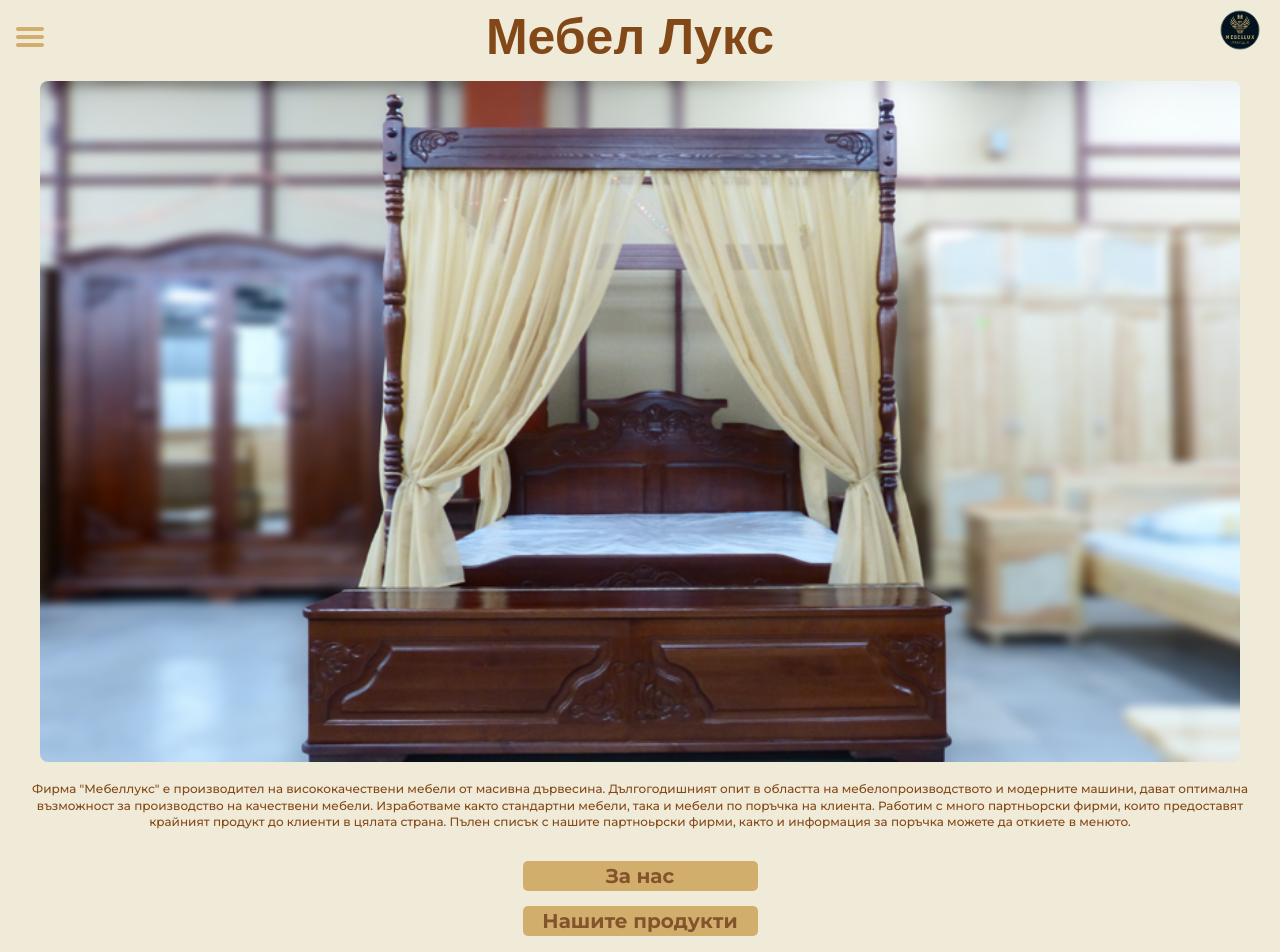
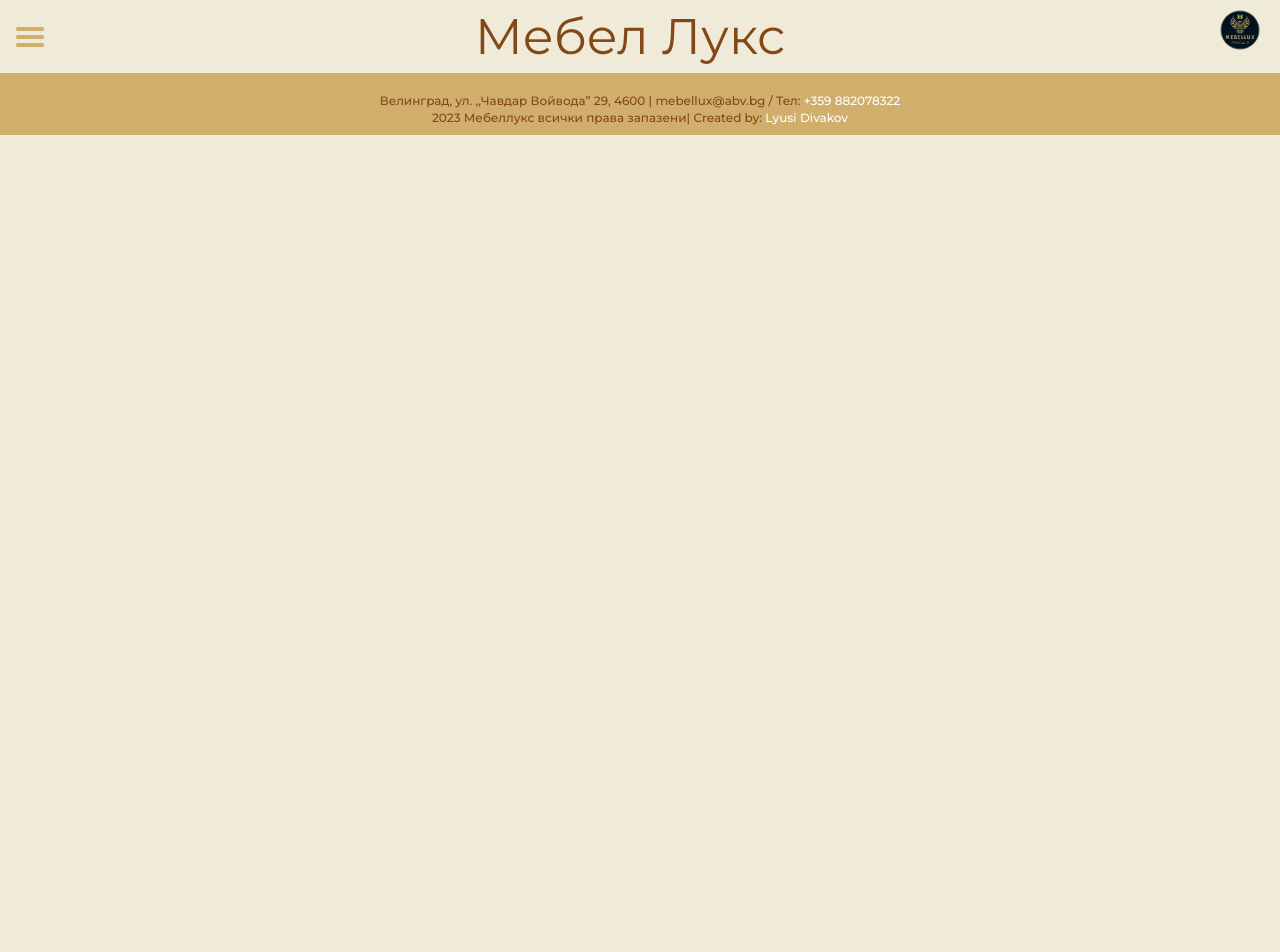
Before and after one commit to DivakovDev/MebelLux-Site, a React (Vite) app in the folder mebel-lux/: page /products in a window 1280 px wide. Shown: the top 952 px of the page. After the commit the page ends 800 px from the top, so only its background shows below. Built offline with nearby package versions, Linux system fonts and the light colour scheme; a web font is replaced by a local one.

Commit message:
delete 1 file and update 8 files

```diff
--- a/mebel-lux/components/header.jsx
+++ /dev/null
@@ -1,24 +0,0 @@
-function Header() {
-  return (
-    <>
-      <header>
-        <svg height="32px" id="menu-btn" className="open" viewBox="0 0 32 32">
-          <path
-            fill="#D2AE6D"
-            d="M4,10h24c1.104,0,2-0.896,2-2s-0.896-2-2-2H4C2.896,6,2,6.896,2,8S2.896,10,4,10z M28,14H4c-1.104,0-2,0.896-2,2  s0.896,2,2,2h24c1.104,0,2-0.896,2-2S29.104,14,28,14z M28,22H4c-1.104,0-2,0.896-2,2s0.896,2,2,2h24c1.104,0,2-0.896,2-2  S29.104,22,28,22z"
-          />
-        </svg>
-
-        <h2>Мебел Лукс</h2>
-
-        <a href="#" className="logo">
-          <img src="/images/mebel-lux-logo.png" alt="logo" />
-        </a>
-
-
-      </header>
-    </>
-  );
-}
-
-export default Header
--- a/mebel-lux/components/main.jsx
+++ b/mebel-lux/components/main.jsx
@@ -1,3 +1,5 @@
+import { Link } from "react-router-dom"
+
 function Main() {
   return (
     <>
@@ -21,8 +23,8 @@ function Main() {
             </p>
           </div>
           <div className="info">
-           <a href="Products">За нас</a>
-           <a>Нашите продукти</a>
+           <a>За нас</a>
+           <Link to="/products">Нашите продукти</Link>
           </div>
         </div>
       </main>
--- a/mebel-lux/components/navigation.jsx
+++ b/mebel-lux/components/navigation.jsx
@@ -1,4 +1,5 @@
 import React, { useEffect } from "react";
+import { Link } from "react-router-dom"
 
 function NavigationBar() {
 
@@ -33,16 +34,16 @@ function NavigationBar() {
         </div>
         <ul>
           <li className="selected">
-            <a href="../pages/Home.jsx">Начало</a>
+              <Link to="/">Начало</Link>
             </li>
             <li>
-            <a id="product-btn" href="#">Продукти</a>
+              <Link to="/products">Продукти</Link>
             </li>
             <li>
-            <a href="#">За Компанията</a>
+              <Link to="#">За Компанията</Link>
             </li>
             <li>
-            <a href="#">Контакти</a>
+              <Link to="#">Контакти</Link>
           </li>
         </ul>
         <p className="nav-info">
--- a/mebel-lux/package.json
+++ b/mebel-lux/package.json
@@ -11,7 +11,8 @@
   },
   "dependencies": {
     "react": "^18.2.0",
-    "react-dom": "^18.2.0"
+    "react-dom": "^18.2.0",
+    "react-router-dom": "^6.14.2"
   },
   "devDependencies": {
     "@types/react": "^18.2.14",
--- a/mebel-lux/pages/Home.jsx
+++ b/mebel-lux/pages/Home.jsx
@@ -1,6 +1,5 @@
 import React, { useEffect } from "react";
 import NavigationBar from '/components/navigation.jsx'
-import Header from '/components/header.jsx'
 import Main from '/components/main.jsx'
 import Footer from '/components/footer.jsx'
 
@@ -28,7 +27,6 @@ function Home() {
   return (
     <>
       <NavigationBar />
-      <Header />
       <Main />
       <Footer/>
     </>
--- a/mebel-lux/pages/Products.jsx
+++ b/mebel-lux/pages/Products.jsx
@@ -1,6 +1,5 @@
 import React, { useEffect } from "react";
 import NavigationBar from '/components/navigation.jsx'
-import Header from '/components/header.jsx'
 import Footer from '/components/footer.jsx'
 
 function Products(){
@@ -25,7 +24,6 @@ function Products(){
     return(
         <>
         <NavigationBar />
-        <Header />
         <Footer/>
         </>
     )
--- a/mebel-lux/src/App.jsx
+++ b/mebel-lux/src/App.jsx
@@ -1,10 +1,30 @@
+import { BrowserRouter, Routes, Route, Link } from "react-router-dom"
+
 import Home  from '../pages/Home.jsx'
+import Products from '../pages/Products.jsx'
 
 function App() {
   return (
-    <>
-        <Home />
-    </>
+    <BrowserRouter>
+    <header>
+        <svg height="32px" id="menu-btn" className="open" viewBox="0 0 32 32">
+          <path
+            fill="#D2AE6D"
+            d="M4,10h24c1.104,0,2-0.896,2-2s-0.896-2-2-2H4C2.896,6,2,6.896,2,8S2.896,10,4,10z M28,14H4c-1.104,0-2,0.896-2,2  s0.896,2,2,2h24c1.104,0,2-0.896,2-2S29.104,14,28,14z M28,22H4c-1.104,0-2,0.896-2,2s0.896,2,2,2h24c1.104,0,2-0.896,2-2  S29.104,22,28,22z"
+          />
+        </svg>
+
+        <Link to="/">Мебел Лукс</Link>
+
+        <Link to="/" className="logo">
+          <img src="/images/mebel-lux-logo.png" alt="logo" />
+        </Link>
+      </header>
+    <Routes>
+      <Route path="/" element={<Home />} />
+      <Route path="/products" element={<Products />} />
+    </Routes>
+  </BrowserRouter>
   )
 }
 
```
Also changed, not shown: 1 other file (tests, documents, lock files or other folders). Lines whose indentation alone changed are shown as unchanged.
